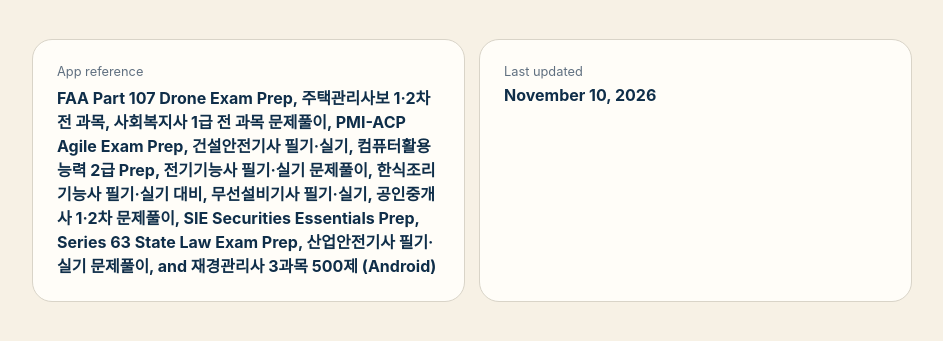
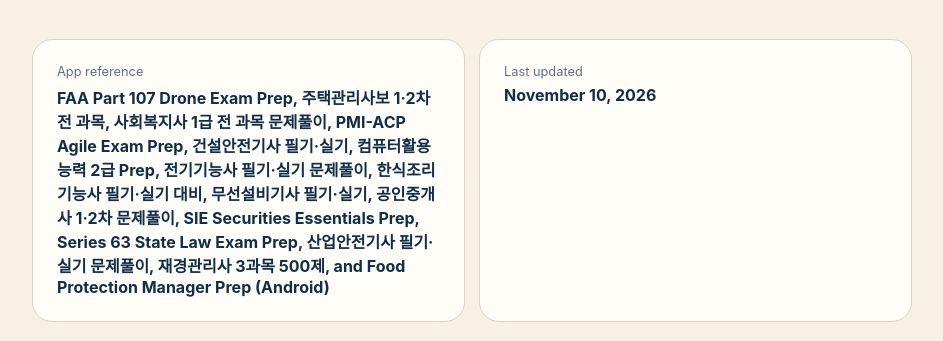
Before and after one commit to MCYJ/global-exam-support, a plain HTML site: page android-ads-privacy.html in a window 1280 px wide. Shown: the part 417-758 px from the top of the page, without its empty margins (168-1111 px from the left). Drawn offline with Linux system fonts and the light colour scheme.

Commit message:
Include Food Protection Manager Prep in Android advertising privacy

```diff
--- a/android-ads-privacy.html
+++ b/android-ads-privacy.html
@@ -27,7 +27,7 @@
             컴퓨터활용능력 2급 Prep, 전기기능사 필기·실기 문제풀이,
             한식조리기능사 필기·실기 대비, 무선설비기사 필기·실기,
             공인중개사 1·2차 문제풀이, SIE Securities Essentials Prep,
-            Series 63 State Law Exam Prep, 산업안전기사 필기·실기 문제풀이, and 재경관리사 3과목 500제 (Android)</dd>
+            Series 63 State Law Exam Prep, 산업안전기사 필기·실기 문제풀이, 재경관리사 3과목 500제, and Food Protection Manager Prep (Android)</dd>
         </div>
         <div>
           <dt>Last updated</dt>
```
